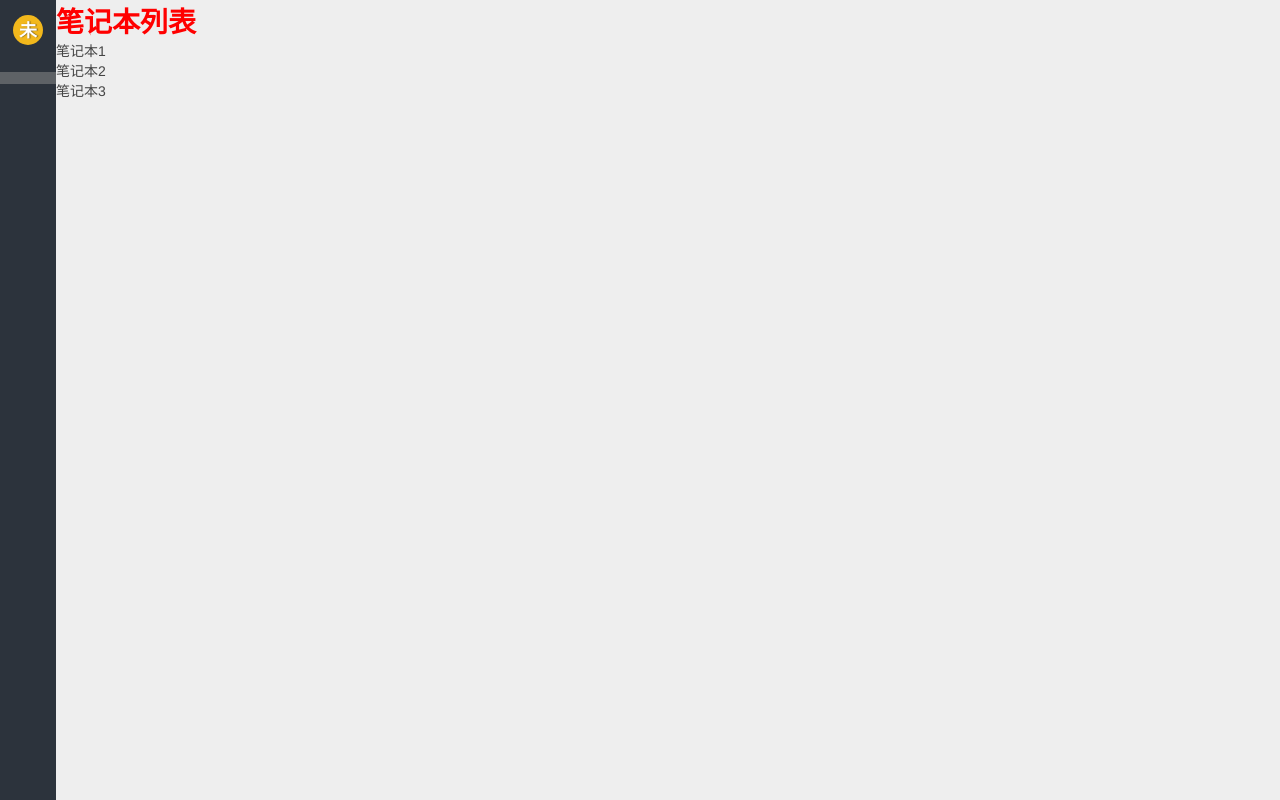
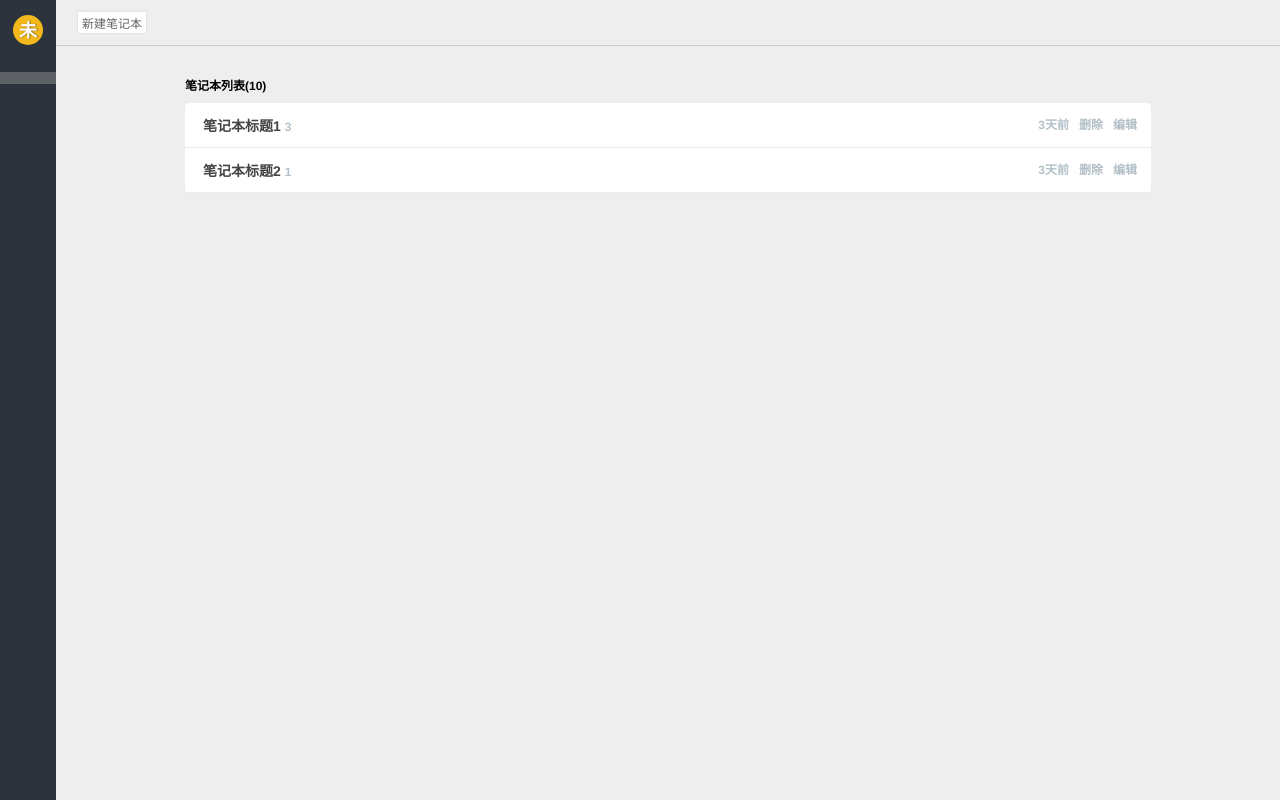
Before and after one commit to rubyjade1188/vue-evernote-client, a Vue app: page /#/notebooks in a window 1280 px wide. Built offline with nearby package versions, Linux system fonts and the light colour scheme; no server answers; a small style sheet from the web is missing.

Commit message:
updtae notebooklist page and add apis about notebooks

```diff
--- /dev/null
+++ b/src/apis/notebooks.js
@@ -0,0 +1,24 @@
+import request from "@/helpers/request";
+
+const URL = {
+  GET: "/notebooks",
+  ADD: "/notebooks",
+  UPDATE: "/notebooks/:id",
+  DELETE: "/notebooks/:id"
+};
+
+export default {
+  getAllBooks() {
+    return request(URL.GET);
+  },
+  // es6设置默认参数的写法
+  updateBook(notebookId, { title = "" } = { title: "" }) {
+    return request(URL.UPDATE.replace(":id", notebookId), "PATCH", { title });
+  },
+  deleteBook(notebookId) {
+    return request(URL.DELETE.replace(":id", notebookId), "DELETE");
+  },
+  addBook({ title = "" } = { title: "" }) {
+    return request(URL.ADD, "POST", { title });
+  }
+};
--- /dev/null
+++ b/src/assets/css/notebook-list.less
@@ -0,0 +1,81 @@
+#notebook-list {
+  flex: 1;
+
+  .btn {
+    font-size: 12px;
+    color: #666;
+    cursor: pointer;
+    margin-left: 10px;
+  }
+  .btn .iconfont {
+    font-size: 12px;
+  }
+
+  input {
+    width: 300px;
+    height: 30px;
+    line-height: 30px;
+    border: 1px solid #ccc;
+    border-radius: 3px;
+    padding: 3px 5px;
+    outline: none;
+  }
+
+  header {
+    padding: 12px;
+    border-bottom: 1px solid #ccc;
+  }
+
+  main {
+    padding: 30px 40px;
+  }
+  .layout {
+    max-width: 966px;
+    margin: 0 auto;
+  }
+
+  main h3 {
+    font-size: 12px;
+    color: #000;
+  }
+
+  main .book-list {
+    margin-top: 10px;
+    font-size: 14px;
+    color: #666;
+    background-color: #fff;
+    border-radius: 4px;
+    font-weight: bold;
+  }
+  main .book-list span {
+    font-size: 12px;
+    font-weight: bold;
+    color: #b3c0c8;
+  }
+  main .date,
+  main .action {
+    float: right;
+    margin-left: 10px;
+  }
+  main .iconfont {
+    color: #1687ea;
+    margin-right: 4px;
+  }
+  main .notebook {
+    display: block;
+    cursor: pointer;
+  }
+  main a.notebook:hover {
+    background-color: #f7fafd;
+  }
+
+  main a.notebook div {
+    border-bottom: 1px solid #ebebeb;
+    padding: 12px 14px;
+  }
+
+  main .error-msg {
+    font-size: 12px;
+    color: red;
+  }
+}
--- a/src/components/NoteBookList.vue
+++ b/src/components/NoteBookList.vue
@@ -1,16 +1,41 @@
 <template>
-  <div id="notebook-list">
-    <h1>{{ msg }}</h1>
-    <ul>
-      <li><router-link to="/note/1">笔记本1</router-link></li>
-      <li><router-link to="/note/2">笔记本2</router-link></li>
-      <li><router-link to="/note/3">笔记本3</router-link></li>
-    </ul>
+  <div class="detail" id="notebook-list">
+    <header>
+      <a href="#" class="btn"><i class="iconfont icon-plus"></i> 新建笔记本</a>
+    </header>
+    <main>
+      <div class="layout">
+        <h3>笔记本列表(10)</h3>
+        <div class="book-list">
+          <a href="#" class="notebook">
+            <div>
+              <span class="iconfont icon-notebook"></span>笔记本标题1
+              <span>3</span>
+              <span class="action">编辑</span>
+              <span class="action">删除</span>
+              <span class="date">3天前</span>
+            </div>
+          </a>
+          <a href="#" class="notebook">
+            <div>
+              <span class="iconfont icon-notebook"></span>笔记本标题2
+              <span>1</span>
+              <span class="action">编辑</span>
+              <span class="action">删除</span>
+              <span class="date">3天前</span>
+            </div>
+          </a>
+        </div>
+      </div>
+    </main>
   </div>
 </template>
 
 <script>
 import Auth from "@/apis/auth";
+import Notebooks from "@/apis/notebooks";
+
+window.Notebooks = Notebooks;
 
 export default {
   name: "NoteBookList",
@@ -29,8 +54,6 @@
 };
 </script>
 
-<style scoped>
-h1 {
-  color: red;
-}
+<style lang="less" scoped>
+@import url(../assets/css/notebook-list.less);
 </style>
```
